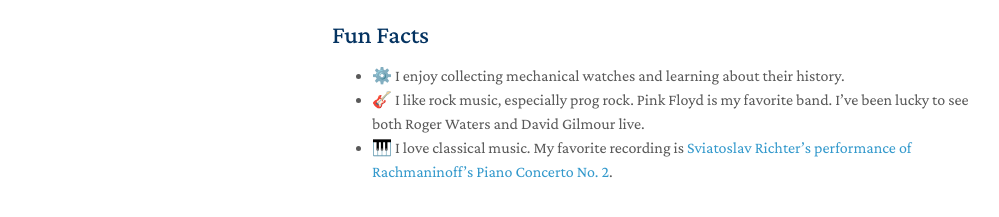
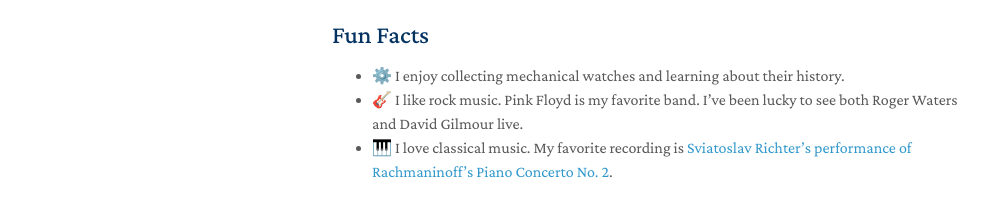
Before and after one commit to wkindling/wkindling.github.io, a Jekyll site: the page built from index.md, in a window 1280 px wide and 900 px high, scrolled down 946 px. Shown: the part 622-839 px from the top of the window, without its empty margins (138-1137 px from the left). Built offline with Jekyll 4.4.1, drawn with Linux system fonts in a browser that asks for light colours; nearby versions of some CDN libraries; a style sheet for code colours, icons or effects is not loaded; our own code applies the rules of GitHub Pages for plain Markdown files.

Commit message:
Update music preference description in index.md
Removed the phrase 'especially prog rock' from the music preference.

```diff
--- a/index.md
+++ b/index.md
@@ -21,5 +21,5 @@ My research lies at the intersection of physically based simulation, geometry pr
 
 ## Fun Facts
 - ⚙️ I enjoy collecting mechanical watches and learning about their history.
-- 🎸 I like rock music, especially prog rock. Pink Floyd is my favorite band. I’ve been lucky to see both Roger Waters and David Gilmour live.
+- 🎸 I like rock music. Pink Floyd is my favorite band. I’ve been lucky to see both Roger Waters and David Gilmour live.
 - 🎹 I love classical music. My favorite recording is [Sviatoslav Richter’s performance of Rachmaninoff’s Piano Concerto No. 2](https://share.google/XsFEAEIKa6mXMKmlG).
```
